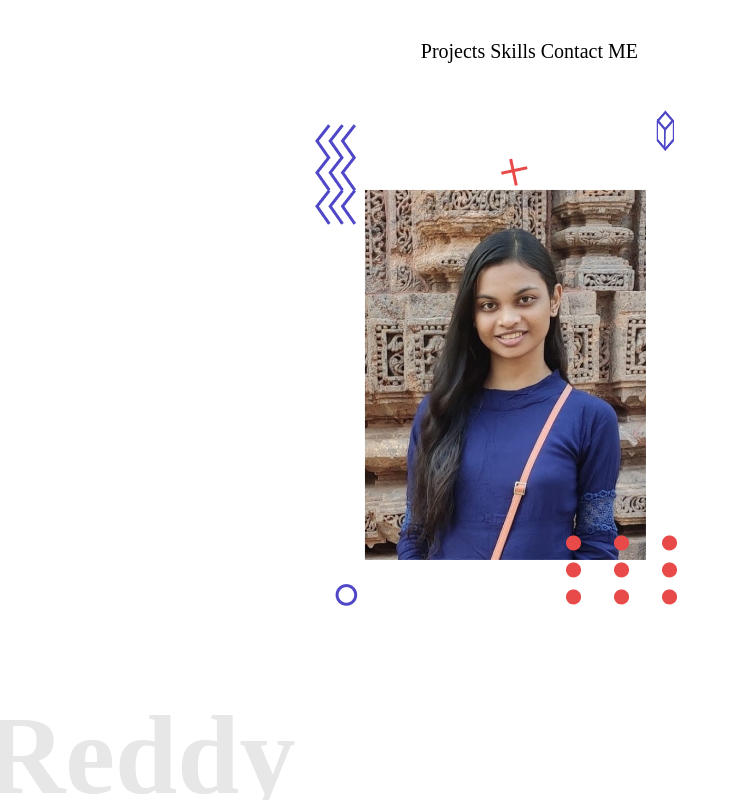
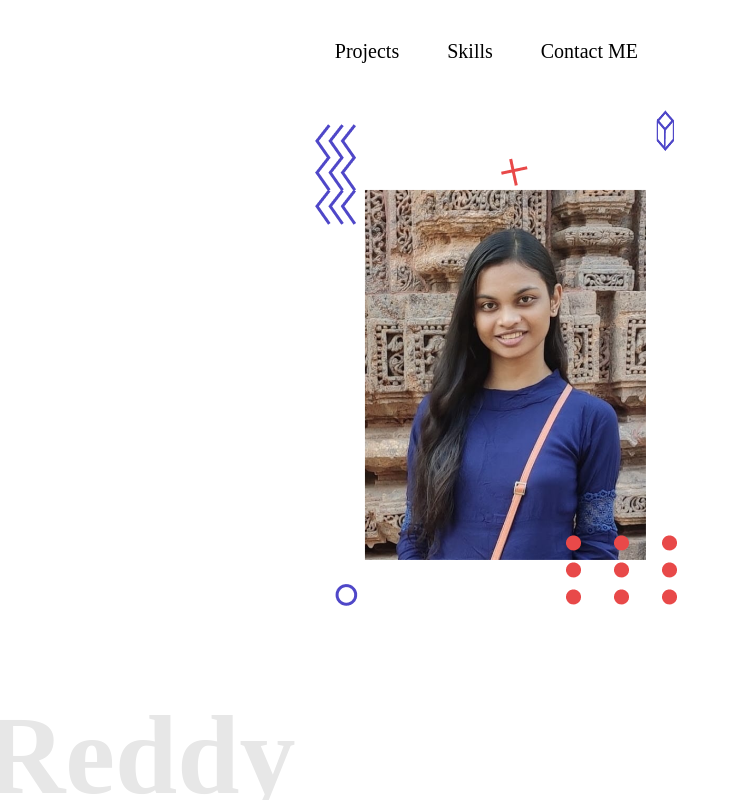
Before and after one commit to reddygyanshree/Portfolio, a plain HTML site: page index.html in a window 1280 px wide. Shown: the full height of the page, 538-1280 px from the left. Drawn offline with nearby package versions, Linux system fonts and the light colour scheme.

Commit message:
Id links activated

```diff
--- a/index.html
+++ b/index.html
@@ -83,7 +83,7 @@
 
         </div>
 
-        <div class="project-section" id="#projects">
+        <div class="project-section" id="projects">
 
             <h2 class="project-header">Projects</h2>
 
--- a/styles.css
+++ b/styles.css
@@ -39,8 +39,13 @@
 }
 .nav-items{
     display: flex;
+
+    padding: 0 4rem;
+}
+.nav-items div{
+    display: flex;
     gap:3rem;
-    padding: 0 4rem;
+    transition: all 0.4s;
 }
 
 .nav-items div{
@@ -641,7 +646,6 @@ footer{
     display: flex;
     gap: 1.2rem;
 
-
 }
 .links-wrapper a{
     color: white;
```
